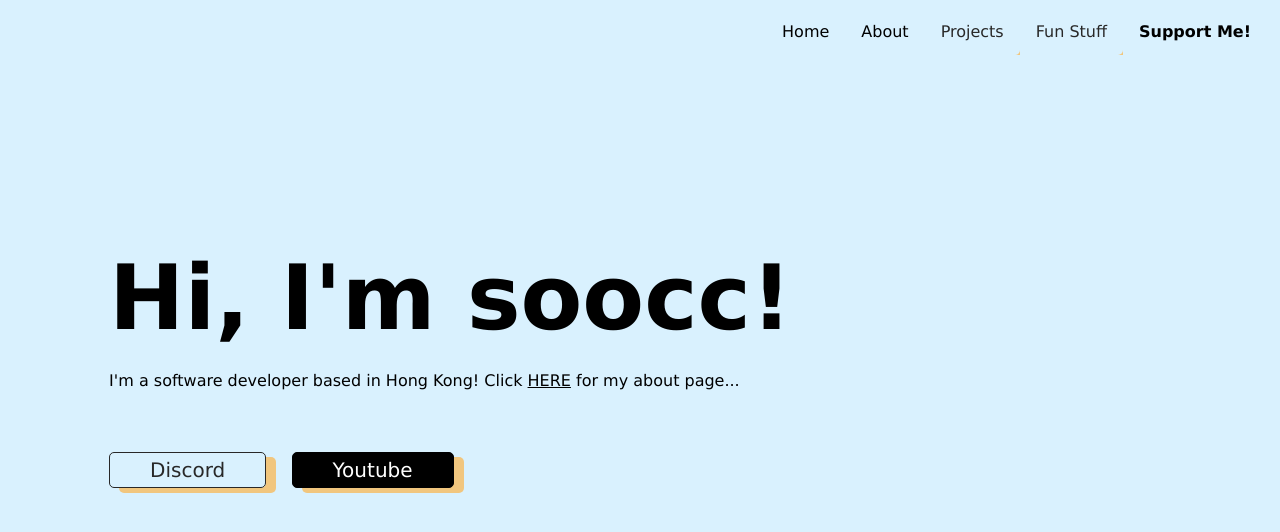
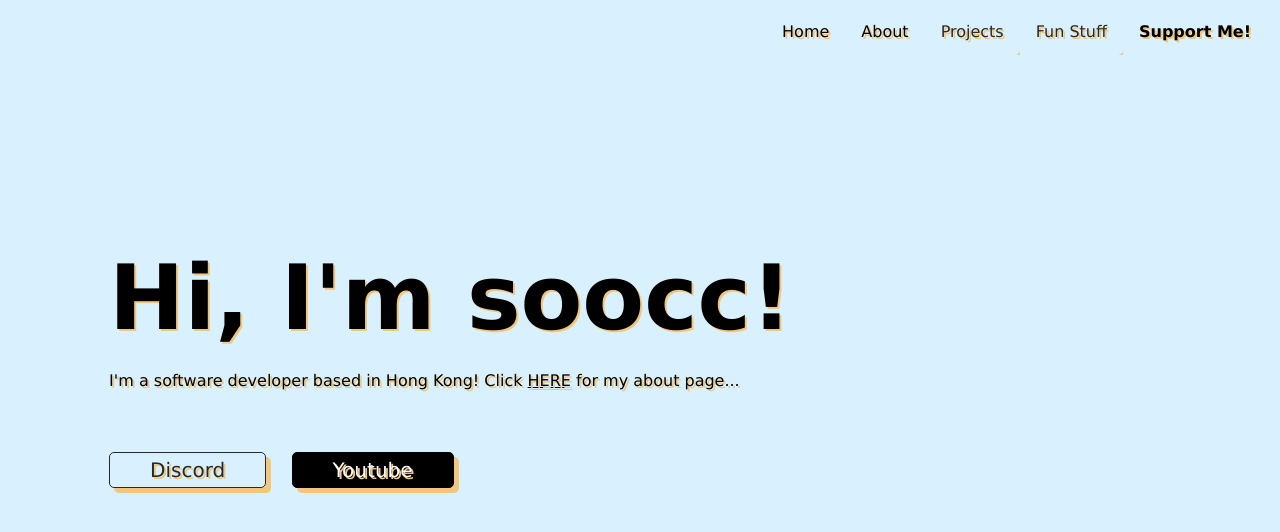
Before and after one commit to soocc/sooccsocks2, a Jekyll site: the page built from index.html, in a window 1280 px wide. Shown: the top 532 px of the page. Built offline with Jekyll 4.4.1, drawn with Linux system fonts in a browser that asks for light colours.

Commit message:
Update styles.css

```diff
--- a/styles/styles.css
+++ b/styles/styles.css
@@ -77,6 +77,7 @@
 
 p, h1, h2, h3, h4, a, button, div {
   font-family: Verdana;
+  text-shadow: 2px 2px #f1c67e;
 }
 
 body {
@@ -104,7 +105,7 @@ button {
   border-width: 1px;
   border-radius: 5px 5px 5px 5px;
   cursor: pointer;
-  box-shadow: 10px 5px 0px #f1c67e;
+  box-shadow: 5px 5px 0px #f1c67e;
 }
 
 .abutton {
@@ -123,7 +124,7 @@ button {
   border-width: 1px;
   border-radius: 5px 5px 5px 5px;
   cursor: pointer;
-  box-shadow: 10px 5px 0px #f1c67e;
+  box-shadow: 5px 5px 0px #f1c67e;
 }
 
 .black-button {
@@ -131,7 +132,7 @@ button {
   background-color: black;
   border-color: black;
   margin-left: 5%;
-  box-shadow: 10px 5px 0px #f1c67e;
+  box-shadow: 5px 5px 0px #f1c67e;
 }
 
 .margin5px {
```
